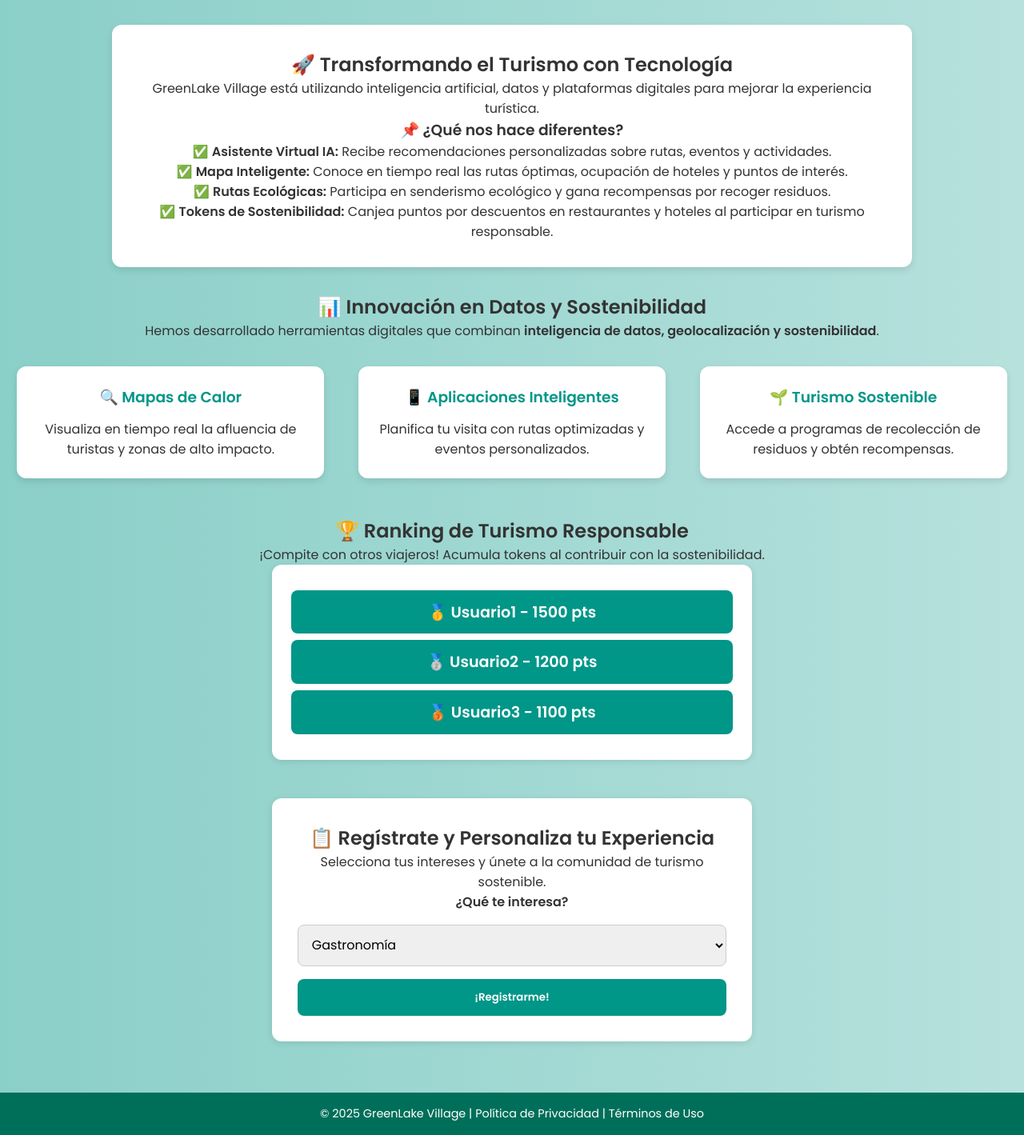
After one commit to 5nullpointers/GreenLakeVillage, a Flask app: page /descubrir in a window 1280 px wide. The commit adds this page. Shown: the part 393-1812 px from the top of the page at 80% size. Run offline with Flask 3, Linux system fonts and the light colour scheme; parts of the project's set-up code (start-up, migrations or seed data) failed here and were passed over.

Commit message:
Agregar nueva página "Descubrir" y enlace en la página de inicio para mejorar la navegación y la experiencia del usuario.

```diff
--- a/Dominio/prueba1.py
+++ b/Dominio/prueba1.py
@@ -57,6 +57,11 @@ def register():
 def contacto():
     return render_template('contacto.html')
 
+@app.route('/descubrir')
+def descubrir():
+    return render_template('descubrir.html')
+
+
 MAX_HISTORY = 5
 conversation_history = []
 
--- /dev/null
+++ b/Presentacion/static/css/descubrir.css
@@ -0,0 +1,293 @@
+@import url('https://fonts.googleapis.com/css2?family=Poppins:wght@400;600&display=swap');
+
+/* ======= Reset General ======= */
+* {
+    margin: 0;
+    padding: 0;
+    box-sizing: border-box;
+    font-family: "Poppins", sans-serif;
+    text-decoration: none;
+    list-style: none;
+}
+
+/* ======= Configuración Global ======= */
+html, body {
+    margin: 0;
+    padding: 0;
+    width: 100%;
+    min-height: 100vh; /* Permite que el contenido crezca más allá de la pantalla */
+    font-family: "Poppins", sans-serif;
+    background: linear-gradient(90deg, #8ACFC8, #B7E1DD);
+    color: #333;
+    overflow-x: hidden; /* Evita el desplazamiento horizontal */
+    display: flex;
+    flex-direction: column;
+}
+
+/* ======= Navbar ======= */
+.navbar {
+    display: flex;
+    align-items: center;
+    justify-content: space-between;
+    background-color: #009688;
+    padding: 1rem 2rem;
+    width: 100%;
+    box-sizing: border-box;
+    position: fixed;
+    top: 0;
+    left: 0;
+    z-index: 1000;
+}
+
+.nav-logo {
+    font-size: 1.4rem;
+    font-weight: 600;
+    color: #fff;
+}
+
+.nav-links {
+    display: flex;
+    gap: 1.5rem;
+}
+
+.nav-links li a {
+    color: #fff;
+    text-decoration: none;
+    font-weight: 500;
+}
+
+.nav-links li a:hover {
+    text-decoration: underline;
+}
+
+/* ======= Contenedor Principal ======= */
+.main-container {
+    width: 100%;
+    max-width: 1250px;
+    margin: 1rem auto;
+    flex: 1; /* Expande el contenido para empujar el footer */
+    padding-top: 80px; /* Ajuste para evitar que el navbar cubra el contenido */
+    padding-bottom: 6rem; /* Espacio extra para evitar que el footer se monte */
+}
+
+/* ======= Hero Section ======= */
+.hero {
+    width: 100%;
+    text-align: center;
+    color: #fff;
+    padding: 6rem 2rem;
+    background: url('../img/greenlake.jpg') center/cover;
+}
+
+.hero-content {
+    max-width: 900px;
+    margin: 0 auto;
+    background: rgba(0, 0, 0, 0.6);
+    padding: 2rem;
+    border-radius: 10px;
+}
+
+.hero h1 {
+    font-size: 2.8rem;
+    margin-bottom: 1rem;
+}
+
+.hero p {
+    font-size: 1.2rem;
+    margin-bottom: 1.5rem;
+}
+
+.btn-hero {
+    background-color: #006f5a;
+    border: none;
+    padding: 1rem 2rem;
+    font-size: 1.2rem;
+    border-radius: 8px;
+    color: #fff;
+    cursor: pointer;
+    transition: 0.3s;
+}
+
+.btn-hero:hover {
+    background-color: #005e4d;
+}
+
+/* ======= Sección de Innovación ======= */
+.innovation-section {
+    background: #fff;
+    padding: 2rem;
+    border-radius: 12px;
+    box-shadow: 0 4px 10px rgba(0, 0, 0, 0.1);
+    margin: 2rem auto;
+    max-width: 1000px;
+    text-align: center;
+}
+
+/* ======= Sección de Tecnología ======= */
+.tech-section {
+    text-align: center;
+    margin-bottom: 3rem;
+}
+
+.tech-boxes {
+    display: flex;
+    justify-content: space-around;
+    flex-wrap: wrap;
+    margin-top: 2rem;
+}
+
+.tech-card {
+    background: white;
+    padding: 1.5rem;
+    border-radius: 12px;
+    box-shadow: 0 4px 8px rgba(0, 0, 0, 0.1);
+    width: 30%;
+    min-width: 280px;
+    text-align: center;
+    transition: 0.3s;
+}
+
+.tech-card:hover {
+    transform: scale(1.05);
+}
+
+.tech-card h3 {
+    color: #009688;
+    margin-bottom: 0.8rem;
+}
+
+/* ======= Sección de Ranking ======= */
+.ranking-section {
+    text-align: center;
+    margin-bottom: 3rem;
+}
+
+.leaderboard {
+    background: white;
+    padding: 1.5rem;
+    border-radius: 12px;
+    box-shadow: 0 2px 8px rgba(0, 0, 0, 0.1);
+    text-align: center;
+    margin-top: 1rem;
+    max-width: 600px;
+    margin: auto;
+}
+
+.leaderboard ul {
+    list-style: none;
+    padding: 0;
+}
+
+.leaderboard ul li {
+    font-size: 1.2rem;
+    margin: 0.5rem 0;
+    padding: 0.8rem;
+    background: #009688;
+    color: white;
+    border-radius: 8px;
+    font-weight: 600;
+}
+
+/* ======= Sección de Registro ======= */
+.register-section {
+    background: white;
+    padding: 2rem;
+    margin-top: 2rem;
+    margin-bottom: 5rem; /* Aumentamos la separación con el footer */
+    border-radius: 12px;
+    text-align: center;
+    max-width: 600px;
+    margin: auto;
+    box-shadow: 0 2px 8px rgba(0, 0, 0, 0.1);
+}
+
+.register-section label {
+    font-weight: 600;
+}
+
+.register-section select {
+    width: 100%;
+    padding: 0.8rem;
+    border-radius: 8px;
+    border: 1px solid #ccc;
+    font-size: 1rem;
+    margin-top: 1rem;
+}
+
+/* ======= Botón de Registro ======= */
+.btn-submit {
+    background-color: #009688;
+    border: none;
+    padding: 0.8rem 1.5rem;
+    color: #fff;
+    font-weight: 600;
+    border-radius: 8px;
+    cursor: pointer;
+    transition: 0.3s;
+    width: 100%;
+    margin-top: 1rem;
+}
+
+.btn-submit:hover {
+    background-color: #007c73;
+}
+
+/* ======= Footer ======= */
+.footer {
+    text-align: center;
+    padding: 1rem;
+    background-color: #006f5a;
+    color: #fff;
+    font-size: 0.9rem;
+    width: 100%;
+    position: relative; /* Permite que se coloque después del contenido */
+    margin-top: 4rem; /* Agrega más espacio entre el último elemento y el footer */
+}
+
+.footer p {
+    margin: 0;
+}
+
+.footer p a {
+    color: #fff;
+    text-decoration: none;
+}
+
+.footer p a:hover {
+    text-decoration: underline;
+}
+
+/* ======= Responsividad ======= */
+@media screen and (max-width: 900px) {
+    .main-container {
+        width: 95%;
+    }
+
+    .tech-boxes {
+        flex-direction: column;
+        align-items: center;
+    }
+
+    .tech-card {
+        width: 90%;
+        margin-bottom: 1.5rem;
+    }
+}
+
+@media screen and (max-width: 500px) {
+    .hero h1 {
+        font-size: 2rem;
+    }
+
+    .hero p {
+        font-size: 1rem;
+    }
+
+    .tech-card {
+        width: 100%;
+    }
+
+    .leaderboard ul li {
+        font-size: 1rem;
+    }
+}
--- /dev/null
+++ b/Presentacion/templates/descubrir.html
@@ -0,0 +1,105 @@
+<!DOCTYPE html>
+<html lang="es">
+
+<head>
+    <meta charset="UTF-8">
+    <title>Descubre GreenLake Village</title>
+    <link rel="stylesheet" href="../static/css/descubrir.css">
+    <meta name="viewport" content="width=device-width, initial-scale=1.0">
+</head>
+
+<body>
+    <!-- Navbar -->
+    <nav class="navbar">
+        <div class="nav-logo">GreenLake Village</div>
+        <ul class="nav-links">
+            <li><a href="/">Inicio</a></li>
+            <li><a href="/contacto">Contacto</a></li>
+            <li><a href="/login">Iniciar Sesión</a></li>
+        </ul>
+    </nav>
+
+    <!-- Hero Section -->
+    <header class="hero">
+        <div class="hero-content">
+            <h1>🌍 Descubre GreenLake Village 🌍</h1>
+            <p>Un destino turístico inteligente, sostenible y lleno de experiencias personalizadas.</p>
+        </div>
+    </header>
+
+    <main class="main-content">
+        <!-- Innovación y Tecnología -->
+        <section class="innovation-section">
+            <h2>🚀 Transformando el Turismo con Tecnología</h2>
+            <p>GreenLake Village está utilizando inteligencia artificial, datos y plataformas digitales para mejorar la experiencia turística.</p>
+
+            <h3>📌 ¿Qué nos hace diferentes?</h3>
+            <ul>
+                <li>✅ <strong>Asistente Virtual IA:</strong> Recibe recomendaciones personalizadas sobre rutas, eventos y actividades.</li>
+                <li>✅ <strong>Mapa Inteligente:</strong> Conoce en tiempo real las rutas óptimas, ocupación de hoteles y puntos de interés.</li>
+                <li>✅ <strong>Rutas Ecológicas:</strong> Participa en senderismo ecológico y gana recompensas por recoger residuos.</li>
+                <li>✅ <strong>Tokens de Sostenibilidad:</strong> Canjea puntos por descuentos en restaurantes y hoteles al participar en turismo responsable.</li>
+            </ul>
+        </section>
+
+        <!-- Innovación en Datos y Sostenibilidad -->
+        <section class="tech-section">
+            <h2>📊 Innovación en Datos y Sostenibilidad</h2>
+            <p>Hemos desarrollado herramientas digitales que combinan <strong>inteligencia de datos, geolocalización y sostenibilidad</strong>.</p>
+
+            <div class="tech-boxes">
+                <div class="tech-card">
+                    <h3>🔍 Mapas de Calor</h3>
+                    <p>Visualiza en tiempo real la afluencia de turistas y zonas de alto impacto.</p>
+                </div>
+                <div class="tech-card">
+                    <h3>📱 Aplicaciones Inteligentes</h3>
+                    <p>Planifica tu visita con rutas optimizadas y eventos personalizados.</p>
+                </div>
+                <div class="tech-card">
+                    <h3>🌱 Turismo Sostenible</h3>
+                    <p>Accede a programas de recolección de residuos y obtén recompensas.</p>
+                </div>
+            </div>
+        </section>
+
+        <!-- Ranking de Turismo Responsable -->
+        <section class="ranking-section">
+            <h2>🏆 Ranking de Turismo Responsable</h2>
+            <p>¡Compite con otros viajeros! Acumula tokens al contribuir con la sostenibilidad.</p>
+            <div class="leaderboard">
+                <ul>
+                    <li>🥇 Usuario1 - 1500 pts</li>
+                    <li>🥈 Usuario2 - 1200 pts</li>
+                    <li>🥉 Usuario3 - 1100 pts</li>
+                </ul>
+            </div>
+        </section>
+
+        <!-- Registro con Intereses -->
+        <section class="register-section">
+            <h2>📋 Regístrate y Personaliza tu Experiencia</h2>
+            <p>Selecciona tus intereses y únete a la comunidad de turismo sostenible.</p>
+            <form action="/login" method="GET">
+                <label for="intereses">¿Qué te interesa?</label>
+                <select id="intereses" name="intereses">
+                    <option value="gastronomia">Gastronomía</option>
+                    <option value="naturaleza">Naturaleza</option>
+                    <option value="cultura">Cultura</option>
+                    <option value="aventura">Aventura</option>
+                </select>
+                <button type="submit" class="btn-submit">¡Registrarme!</button>
+            </form>
+        </section>
+    </main>
+
+    <!-- Footer -->
+    <footer class="footer">
+        <p>© 2025 GreenLake Village |
+            <a href="#">Política de Privacidad</a> |
+            <a href="#">Términos de Uso</a>
+        </p>
+    </footer>
+</body>
+
+</html>
--- a/Presentacion/templates/index.html
+++ b/Presentacion/templates/index.html
@@ -25,7 +25,7 @@
         <div class="hero-content">
             <h1>¡Bienvenido a GreenLake Village!</h1>
             <p>Turismo Inteligente y Sostenible</p>
-            <button class="btn-hero">Descubre Más</button>
+            <button class="btn-hero" onclick="window.location.href='/descubrir'">Descubre Más</button>
         </div>
     </header>
 
```
